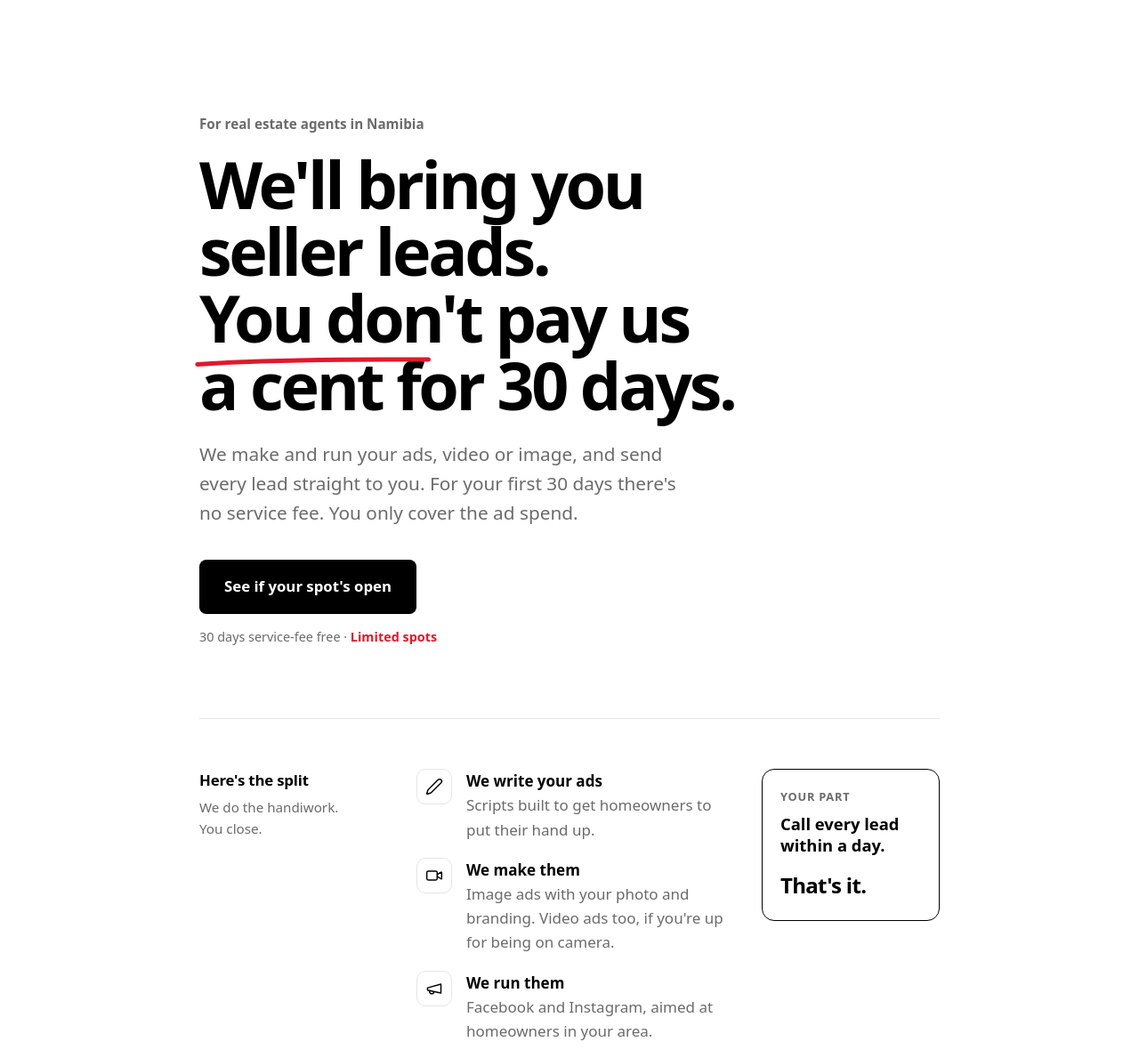
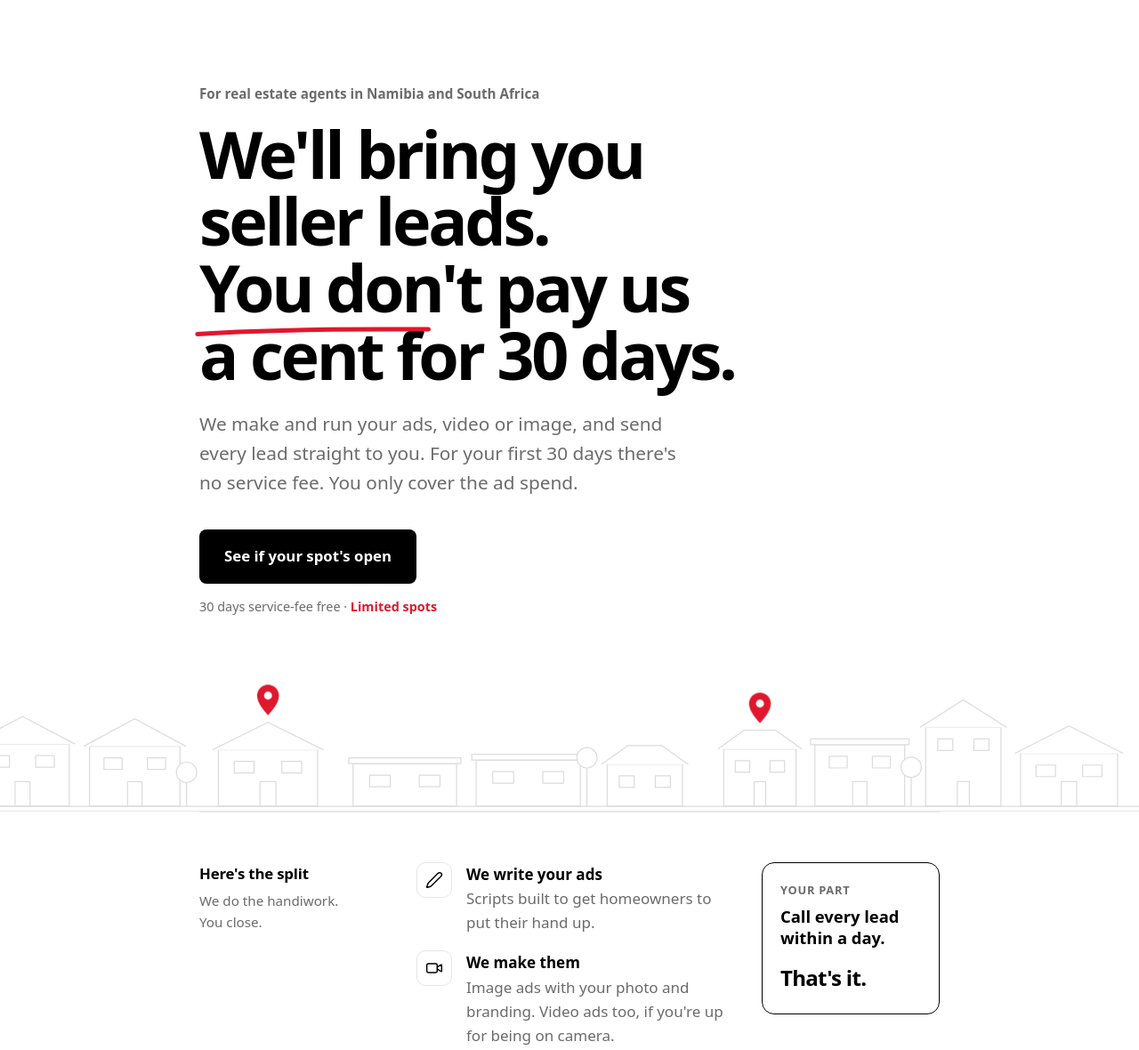
Before and after one commit to MrDevHimself/agentflow-site, an Astro site: page / in a window 1280 px wide. Shown: the part 79-1259 px from the top of the page at 89% size. Built offline with nearby package versions, Linux system fonts and the light colour scheme; Astro itself is replaced by a stand-in of ours.

Commit message:
Hero: Namibia and South Africa, street-scape background with red pins
Co-Authored-By: Claude Opus 5.5 <noreply@anthropic.com>
Claude-Session: https://claude.ai/code/session_01A7uX8kxDBEPpNwJTTrzb6N

```diff
--- /dev/null
+++ b/src/components/HeroScape.astro
@@ -0,0 +1,69 @@
+---
+// Line drawing of a street of houses for the hero background, with a few red pins
+// dropping onto homes ("sellers in your area"). Generated, so no image files.
+const W = 1600, G = 230; // viewBox width, ground line
+let seed = 7;
+const rnd = () => ((seed = (seed * 9301 + 49297) % 233280) / 233280);
+
+type House = { x: number; w: number; h: number; roof: "gable" | "flat" | "hip"; pin: boolean };
+const houses: House[] = [];
+const pinAt = new Set([2, 6, 10]);
+let x = -20, i = 0;
+while (x < W + 20) {
+  const w = 90 + Math.round(rnd() * 80);
+  const h = 55 + Math.round(rnd() * 55);
+  const r = rnd();
+  houses.push({ x, w, h, roof: r < 0.45 ? "gable" : r < 0.75 ? "flat" : "hip", pin: pinAt.has(i) });
+  x += w + 18 + Math.round(rnd() * 40);
+  i++;
+}
+const trees = houses.slice(0, -1).filter((_, k) => k % 3 === 1).map((hs) => ({ x: hs.x + hs.w + 9, h: 40 + Math.round(rnd() * 30) }));
+
+function roofPath(hs: House) {
+  const top = G - hs.h;
+  if (hs.roof === "gable") return `M${hs.x - 8} ${top} L${hs.x + hs.w / 2} ${top - 38} L${hs.x + hs.w + 8} ${top}`;
+  if (hs.roof === "hip") return `M${hs.x - 8} ${top} L${hs.x + hs.w * 0.28} ${top - 26} L${hs.x + hs.w * 0.72} ${top - 26} L${hs.x + hs.w + 8} ${top}`;
+  return `M${hs.x - 6} ${top} L${hs.x + hs.w + 6} ${top} L${hs.x + hs.w + 6} ${top - 8} L${hs.x - 6} ${top - 8} Z`;
+}
+function roofTop(hs: House) { const top = G - hs.h; return hs.roof === "gable" ? top - 38 : hs.roof === "hip" ? top - 26 : top - 8; }
+---
+<div class="scape" aria-hidden="true">
+  <svg viewBox={`0 0 ${W} ${G + 6}`} preserveAspectRatio="xMidYMax slice">
+    <g class="line">
+      {houses.map((hs) => (
+        <g>
+          <rect x={hs.x} y={G - hs.h} width={hs.w} height={hs.h} />
+          <path d={roofPath(hs)} />
+          <rect x={hs.x + hs.w * 0.16} y={G - hs.h + 16} width={hs.w * 0.2} height={16} />
+          <rect x={hs.x + hs.w * 0.64} y={G - hs.h + 16} width={hs.w * 0.2} height={16} />
+          {hs.h > 70 && <rect x={hs.x + hs.w * 0.42} y={G - 34} width={hs.w * 0.16} height={34} />}
+        </g>
+      ))}
+      {trees.map((t) => (
+        <g>
+          <line x1={t.x} y1={G} x2={t.x} y2={G - t.h + 14} />
+          <circle cx={t.x} cy={G - t.h} r={14} />
+        </g>
+      ))}
+      <line x1="0" y1={G} x2={W} y2={G} />
+    </g>
+    {houses.filter((hs) => hs.pin).map((hs, k) => (
+      <g class="pin" style={`--k:${k}`} transform={`translate(${hs.x + hs.w / 2} ${roofTop(hs) - 10})`}>
+        <path d="M0 0 C -11 -12, -15 -20, -15 -27 A 15 15 0 1 1 15 -27 C 15 -20, 11 -12, 0 0 Z" />
+        <circle cx="0" cy="-27" r="5.5" />
+      </g>
+    ))}
+  </svg>
+</div>
+
+<style>
+  .scape { position: absolute; left: 0; right: 0; bottom: 0; height: clamp(130px, 15vw, 210px); pointer-events: none; z-index: 0; }
+  .scape svg { width: 100%; height: 100%; display: block; }
+  .line { fill: none; stroke: #dcdcdc; stroke-width: 1.5; stroke-linejoin: round; vector-effect: non-scaling-stroke; }
+  .line rect, .line path, .line circle { fill: var(--paper); }
+  .pin path { fill: var(--red); }
+  .pin circle { fill: var(--paper); }
+  .pin { animation: drop .6s cubic-bezier(.2, .9, .3, 1.3) both; animation-delay: calc(.9s + var(--k) * .35s); }
+  @keyframes drop { from { opacity: 0; translate: 0 -40px; } to { opacity: 1; translate: 0 0; } }
+  @media (prefers-reduced-motion: reduce) { .pin { animation: none; } }
+</style>
--- a/src/pages/index.astro
+++ b/src/pages/index.astro
@@ -4,6 +4,7 @@ import Nav from "../components/Nav.astro";
 import Footer from "../components/Footer.astro";
 import Icon from "../components/Icon.astro";
 import { offer } from "../offer";
+import HeroScape from "../components/HeroScape.astro";
 
 const we = [
   { i: "pen", t: "We write your ads", d: "Scripts built to get homeowners to put their hand up." },
@@ -33,13 +34,16 @@ const faq = [
 <Base>
   <Nav />
   <main>
+    <section class="herobg">
+    <HeroScape />
     <div class="wrap hero">
-      <p class="eyebrow">For real estate agents in Namibia</p>
+      <p class="eyebrow">For real estate agents in Namibia and South Africa</p>
       <h1 class="display">{offer.headline[0]}<span class="ul">{offer.headline[1]}<svg viewBox="0 0 200 14" preserveAspectRatio="none" aria-hidden="true"><path d="M3 9 C 50 3, 110 3, 197 7" /></svg></span>{offer.headline[2]}</h1>
       <p class="lede">{offer.lede}</p>
       <a class="btn big" href="/pitch">See if your spot's open</a>
       <p class="micro">{offer.micro} · <strong class="hot">Limited spots</strong></p>
     </div>
+    </section>
 
     <div class="wrap">
 
@@ -92,7 +96,8 @@ const faq = [
 </Base>
 
 <style>
-  .hero { padding-block: clamp(64px, 12vw, 130px) clamp(48px, 8vw, 80px); }
+  .herobg { position: relative; overflow: hidden; border-bottom: 1px solid var(--line); }
+  .hero { position: relative; z-index: 1; padding-block: clamp(48px, 8vw, 96px) clamp(160px, 17vw, 230px); }
   .eyebrow { font-size: .95rem; font-weight: 600; color: var(--grey); margin-bottom: 18px; }
   .hero h1 { max-width: 16ch; }
   .hero .lede { margin: 24px 0 36px; max-width: 34rem; }
```
